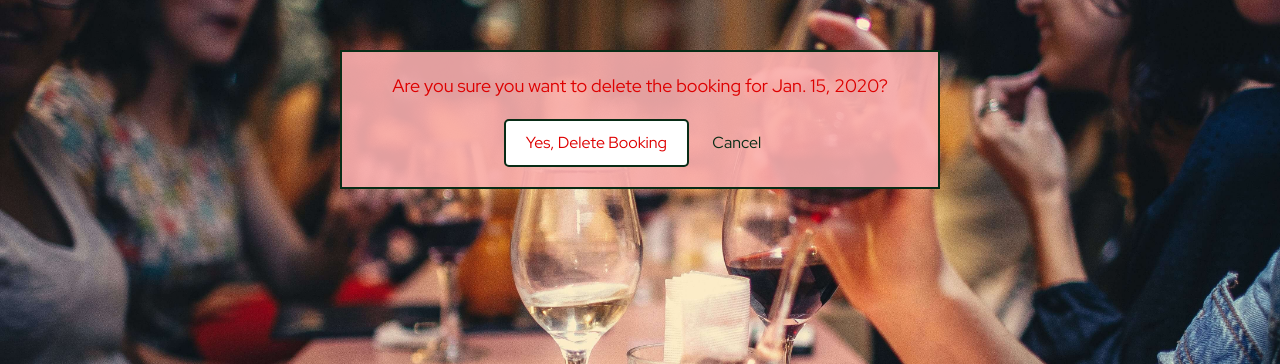
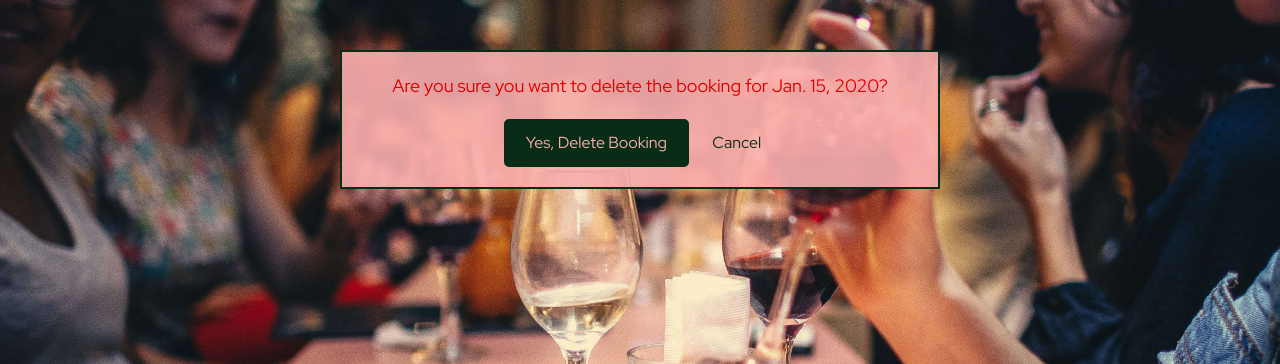
Before and after one commit to Maximiliane-K/ristorante-amore, a Django app: page /confirm-delete/1/ in a window 1280 px wide, with the pointer over the restyled element. Shown: the part 130-494 px from the top of the page. Run offline with Django 3.2, Linux system fonts and the light colour scheme; a user stored in the database is signed in; tables that the repository leaves empty hold one stand-in row (values such as "Sample post"); some libraries are stand-ins or nearby versions.

Commit message:
Refactor style of delete confirmation button to appear in different hover color

```diff
--- a/static/css/style.css
+++ b/static/css/style.css
@@ -356,8 +356,8 @@ input, #id_time, #id_num_people {
 }
 
 .confirm-delete-container button[type="submit"]:hover {
-    background-color: #FFFFFF;
-    color: #DE0000;
+    background-color: #082C16;
+    color: #FBAFAF;
 }
 
 .confirm-delete-container a {
```
